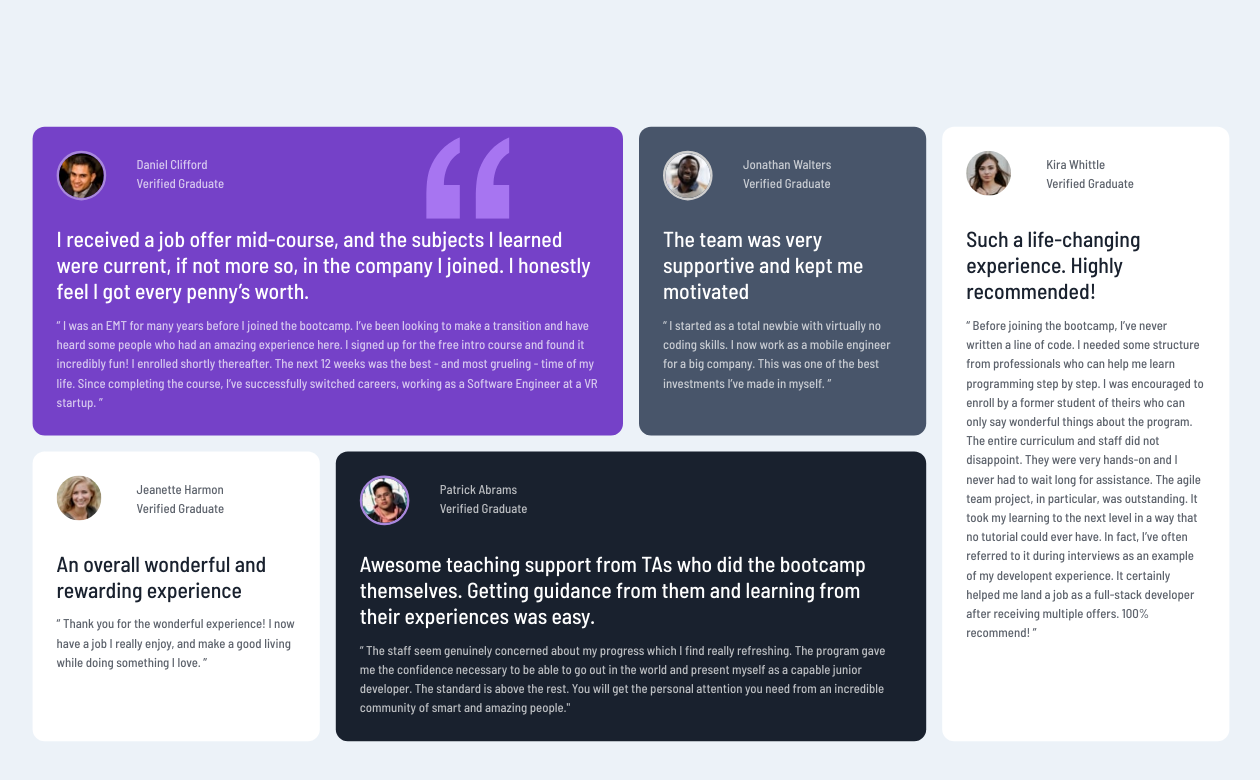
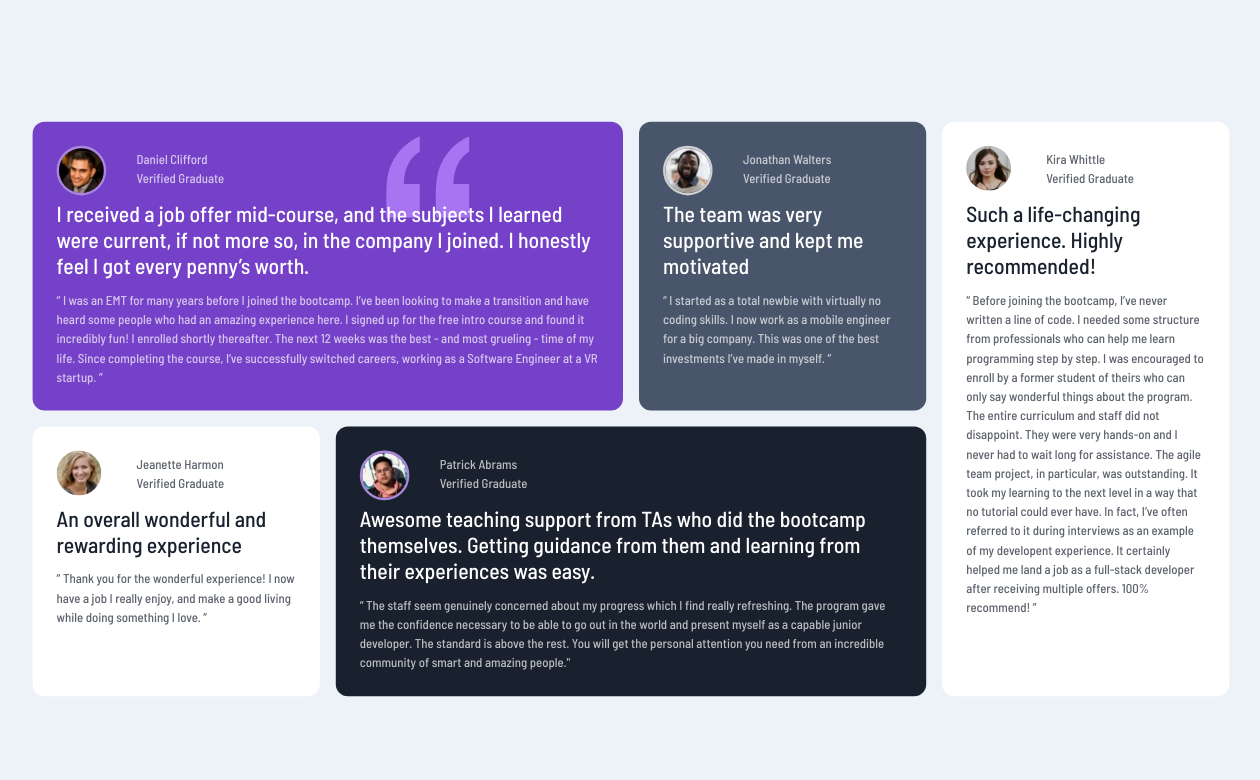
Before and after one commit to nicole-nam/testimonial-grid, a plain HTML site: page index.html in a window 1536 px wide. Shown: the whole page, without its empty margins (137-1397 px from the left). Drawn offline with Linux system fonts and the light colour scheme.

Commit message:
change svg and .hightlight margin

```diff
--- a/styles.css
+++ b/styles.css
@@ -129,6 +129,7 @@ svg {
   .highlight {
     font-size: 1.7rem;
     line-height: 1.2;
+    margin-top: 15px;
   }
 
   .grid p {
@@ -140,6 +141,6 @@ svg {
   }
 
   svg {
-    margin: -70px 400px;
+    margin: -65px 350px;
   }
 }
```
